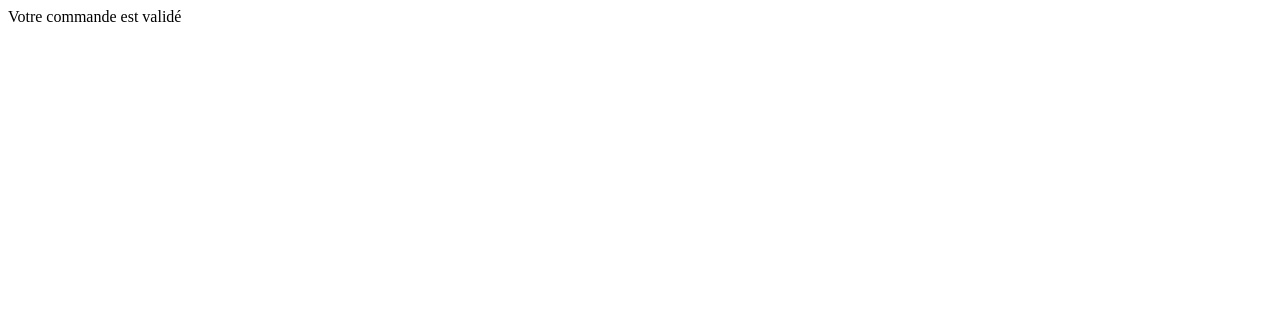
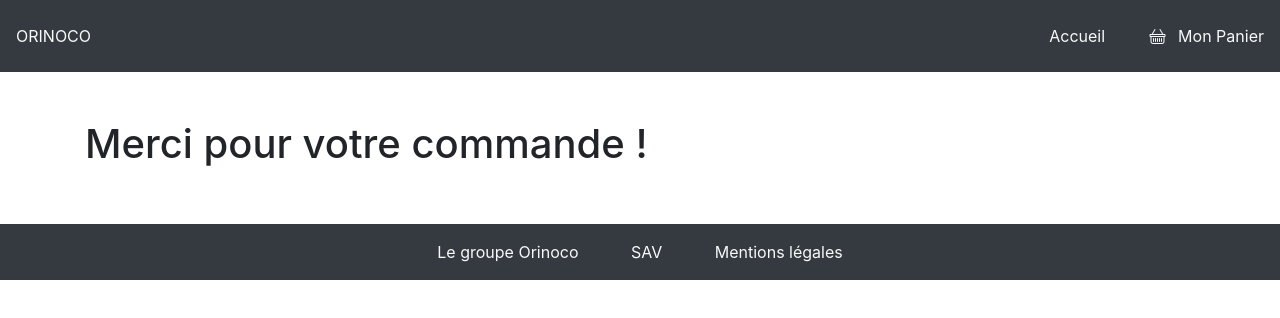
Before and after one commit to Jenny-Joyce/JennyPothin_5_08092021, a plain HTML site: page Front/confirmation.html in a window 1280 px wide. Drawn offline with nearby package versions, Linux system fonts and the light colour scheme.

Commit message:
creation page confirmation

```diff
--- a/Front/confirmation.html
+++ b/Front/confirmation.html
@@ -4,10 +4,53 @@
     <meta charset="UTF-8">
     <meta http-equiv="X-UA-Compatible" content="IE=edge">
     <meta name="viewport" content="width=device-width, initial-scale=1.0">
+
+    <!-- CSS, BOOTSTRAP -->
+    <link rel="stylesheet"
+    href="https://stackpath.bootstrapcdn.com/bootstrap/4.4.1/css/bootstrap.min.css"
+    integrity="sha384-Vkoo8x4CGsO3+Hhxv8T/Q5PaXtkKtu6ug5TOeNV6gBiFeWPGFN9MuhOf23Q9Ifjh"
+    crossorigin="anonymous"
+    >
+    <link rel="stylesheet" href="https://cdn.jsdelivr.net/npm/bootstrap-icons@1.5.0/font/bootstrap-icons.css">
+    <link rel="stylesheet" href="style.css">
+    <script src="https://kit.fontawesome.com/9fa50e590a.js" crossorigin="anonymous"></script>
+
+
     <title>Document</title>
 </head>
 <body>
-    <div>Votre commande est validé</div>
+    <header class="container-fluid">
+        <div class="row bg-dark">
+                <nav class="col navbar navbar-dark text-light">
+                   ORINOCO
+                </nav>
+                <ul class="list-inline">
+                    <li class="list-inline-item mt-3"><a href="index.html" class="nav-link text-light">Accueil</a></li>
+                    <li class="list-inline-item"><a href="#" class="nav-link text-light"><i class="bi bi-basket mr-2"></i> Mon Panier</a></li>
+                </ul>
+            </div>
+    </header>
+    <section class="container">
+        <div class="row">
+            <div class="col mt-5">
+                <h1>Merci pour votre commande ! </h1>
+            </div>
+        </div>
+    </section>
+    <footer class="container-fluid bg-dark text-center mt-5">
+        <div class="row">
+            <div class="col">
+                <ul class="list-inline mt-3">
+                    <li class="list-inline-item mr-5"><a href="#" class="text-light">Le groupe Orinoco</a>
+                    </li>
+                    <li class="list-inline-item mr-5"><a href="#" class="text-light">SAV</a>
+                    </li>
+                    <li class="list-inline-item"><a href="#" class="text-light">Mentions légales</a>
+                    </li>
+                </ul>
+            </div>
+        </div>
+    </footer>
     <script src=""></script>
 </body>
 </html>
```
